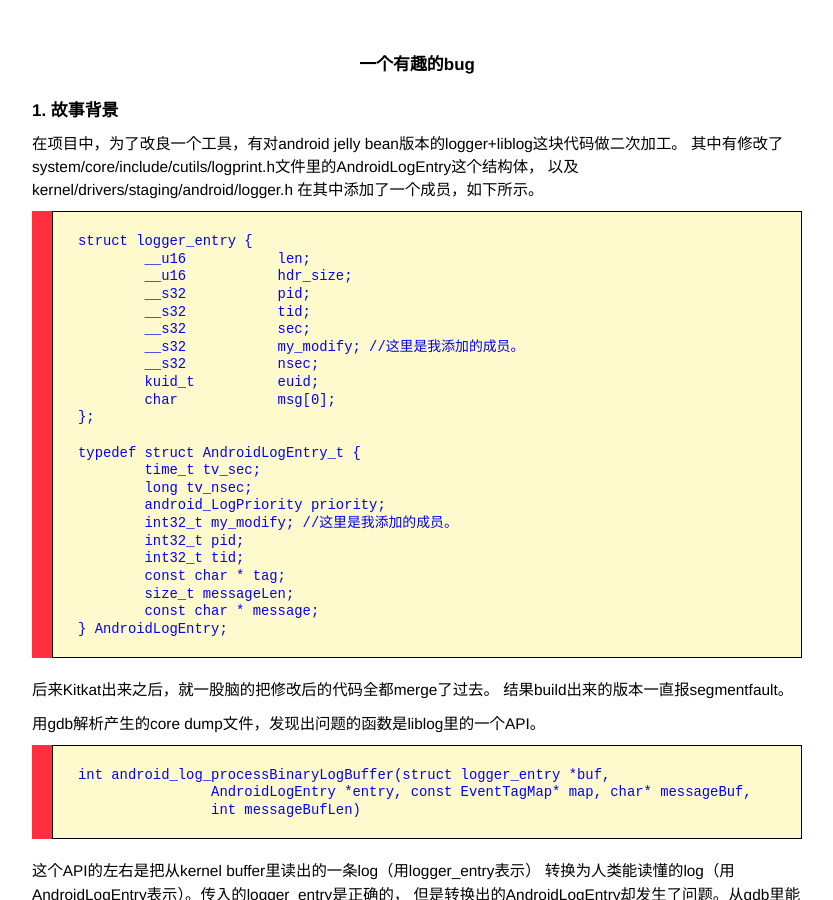
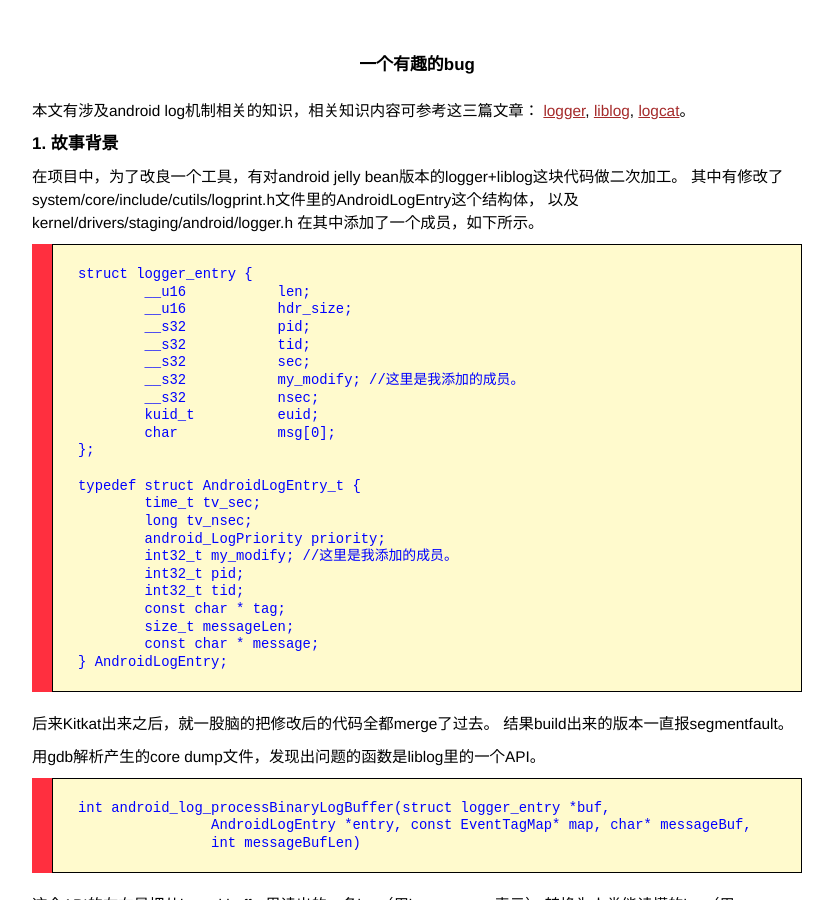
Before and after one commit to byrlx/byrlx.github.io, a Jekyll site: the page built from _posts/2013-12-21-一个有趣的bug.md, in a window 1280 px wide and 900 px high. Shown: the whole window, without its empty margins (223-1056 px from the left). Built offline with Jekyll 4.4.1, drawn with Linux system fonts in a browser that asks for light colours; Markdown is read by kramdown in place of the engine named in the settings.

Commit message:
modify post

```diff
--- a/_posts/2013-12-21-一个有趣的bug.md
+++ b/_posts/2013-12-21-一个有趣的bug.md
@@ -5,6 +5,11 @@ title: 一个有趣的bug
 
 {{page.title}}
 -------------------
+
+本文有涉及android log机制相关的知识，相关知识内容可参考这三篇文章：
+[logger](http://byrlx.github.io/2013/07/17/Android-Log-%E7%B3%BB%E7%BB%9F-%E4%B9%8B-Logger.html),
+[liblog](http://byrlx.github.io/2013/07/13/Android-Log-%E7%B3%BB%E7%BB%9F%E4%B9%8B-liblog.html),
+[logcat](http://byrlx.github.io/2013/07/10/Android-Log-%E7%B3%BB%E7%BB%9F%E4%B9%8B-logcat.html)。
 
 ##### 1. 故事背景
 
```
